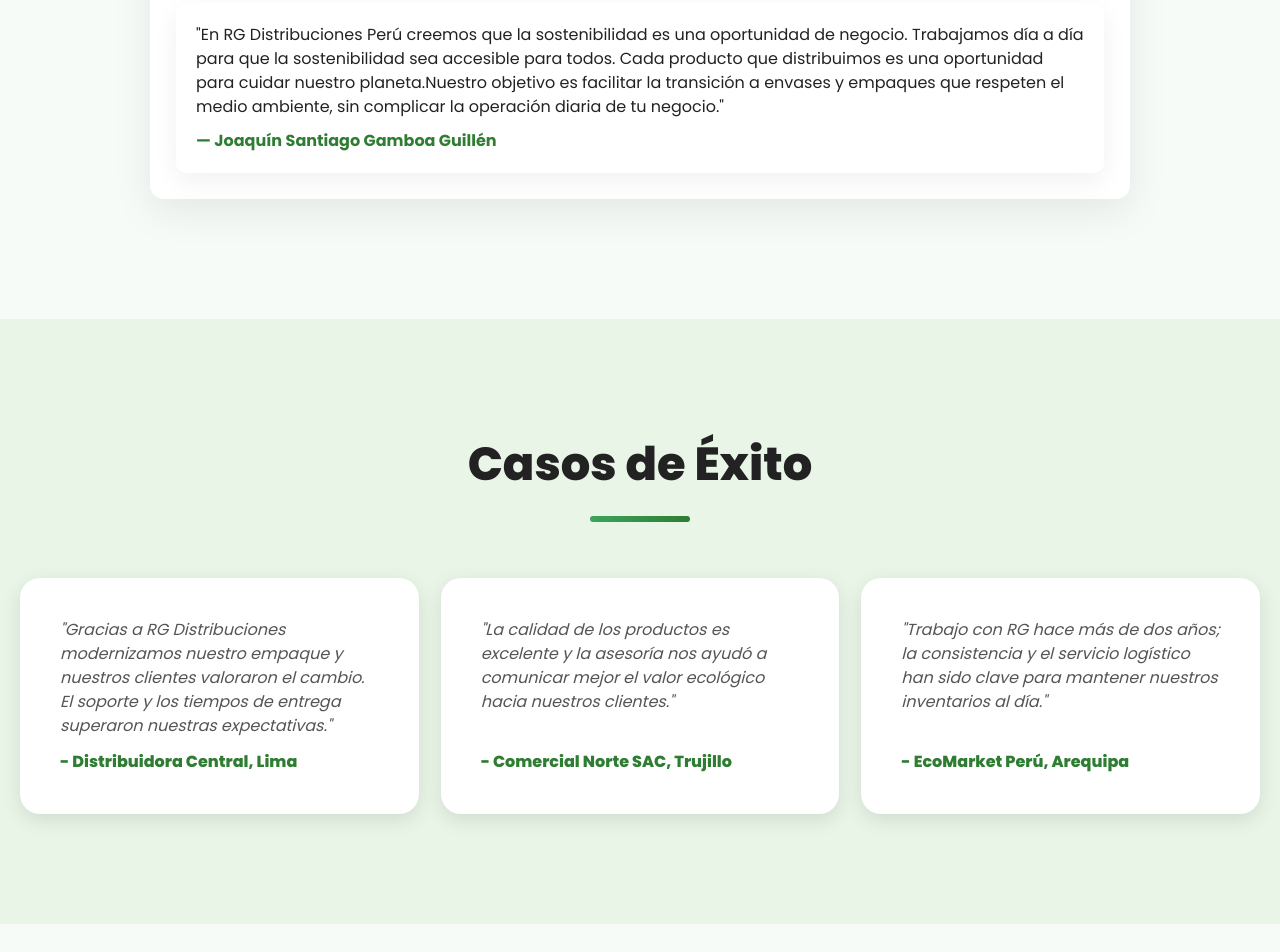
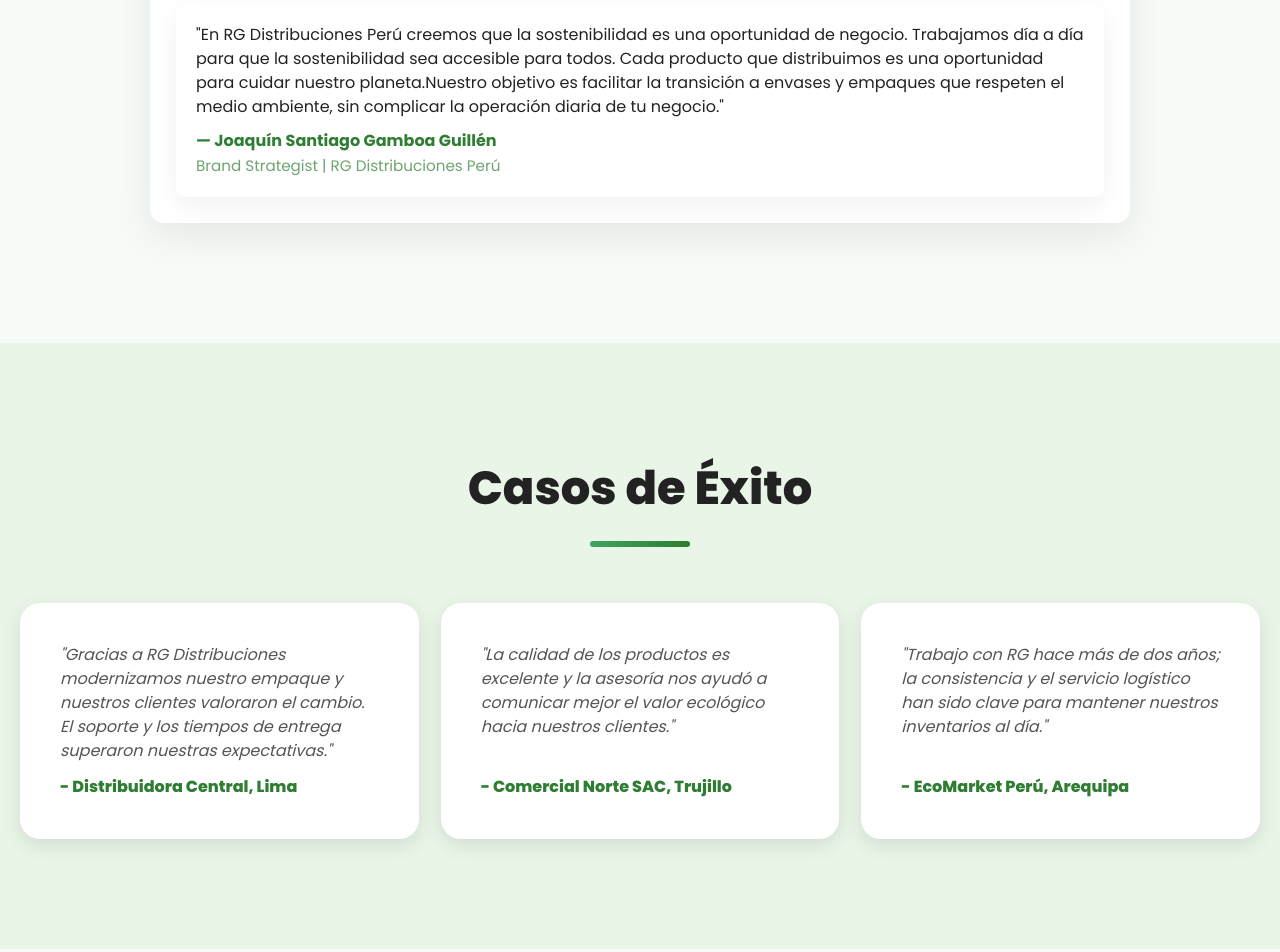
Before and after one commit to tomaspa-dev/proyecto-rgperu, a website: page index.html in a window 1280 px wide. Shown: the part 3089-4041 px from the top of the page. Drawn offline with Linux system fonts and the light colour scheme.

Commit message:
añadiendo puesto al ejecutivo

```diff
--- a/index.html
+++ b/index.html
@@ -21,6 +21,7 @@
             /* bosque */
             --verde-3: #66BB6A;
             /* claro */
+            --verde-4: #6da470;
             --footer-green: #ebfbee;
             --verde-claro: #e8f5e7;
             --verde-claro-bg: #f5fbf6;
@@ -1016,6 +1017,9 @@
                         negocio."</p>
                     <p style="margin-top:10px;font-weight:700;color:var(--verde-2)">— Joaquín Santiago Gamboa Guillén
                     </p>
+                    <p style="margin-top:2px;font-weight:500;color:var(--verde-4);font-size:0.95rem;">
+                        Brand Strategist | RG Distribuciones Perú
+                    </p>
                 </div>
             </div>
         </div>
```
